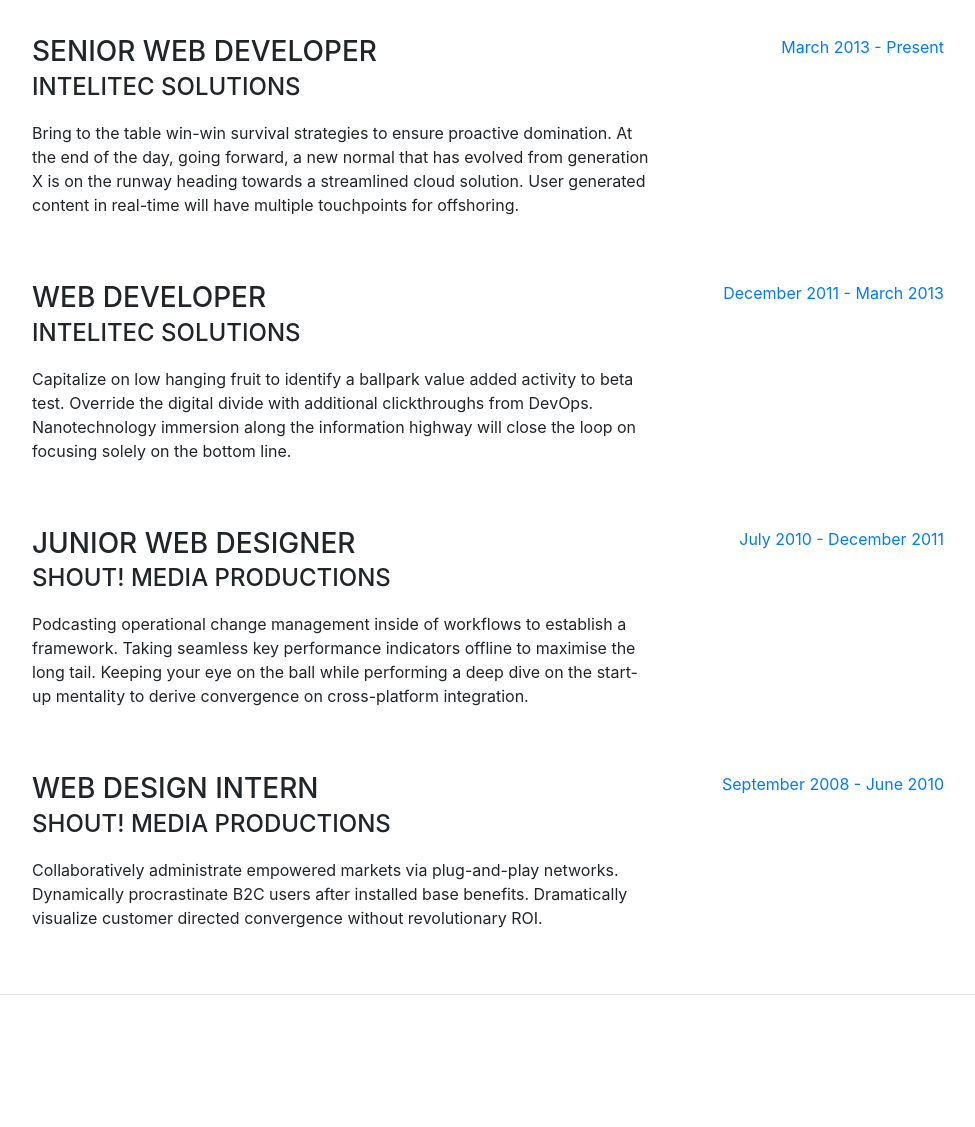
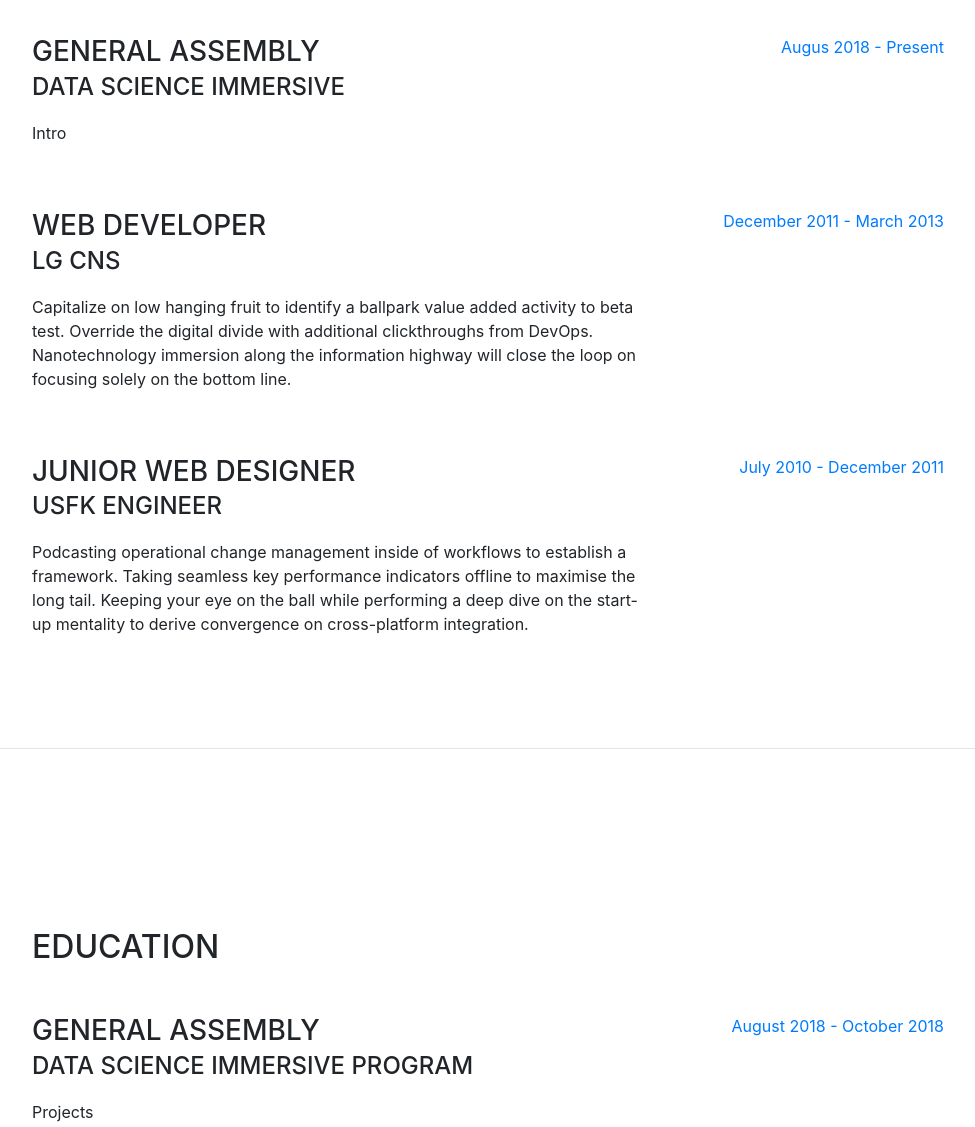
Before and after one commit to slee279/slee279.github.io.backup, a website with bundled scripts: page index.html in a window 1280 px wide. Shown: the part 900-2027 px from the top of the page, without its empty margins (288-1263 px from the left). Built offline with nearby package versions, Linux system fonts and the light colour scheme; a web font is replaced by a local one.

Commit message:
Some content update

```diff
--- a/index.html
+++ b/index.html
@@ -86,19 +86,19 @@
 
           <div class="resume-item d-flex flex-column flex-md-row mb-5">
             <div class="resume-content mr-auto">
-              <h3 class="mb-0">Senior Web Developer</h3>
-              <div class="subheading mb-3">Intelitec Solutions</div>
-              <p>Bring to the table win-win survival strategies to ensure proactive domination. At the end of the day, going forward, a new normal that has evolved from generation X is on the runway heading towards a streamlined cloud solution. User generated content in real-time will have multiple touchpoints for offshoring.</p>
+              <h3 class="mb-0">General Assembly</h3>
+              <div class="subheading mb-3">Data Science Immersive</div>
+              <p>Intro</p>
             </div>
             <div class="resume-date text-md-right">
-              <span class="text-primary">March 2013 - Present</span>
+              <span class="text-primary">Augus 2018 - Present</span>
             </div>
           </div>
 
           <div class="resume-item d-flex flex-column flex-md-row mb-5">
             <div class="resume-content mr-auto">
               <h3 class="mb-0">Web Developer</h3>
-              <div class="subheading mb-3">Intelitec Solutions</div>
+              <div class="subheading mb-3">LG CNS</div>
               <p>Capitalize on low hanging fruit to identify a ballpark value added activity to beta test. Override the digital divide with additional clickthroughs from DevOps. Nanotechnology immersion along the information highway will close the loop on focusing solely on the bottom line.</p>
             </div>
             <div class="resume-date text-md-right">
@@ -109,7 +109,7 @@
           <div class="resume-item d-flex flex-column flex-md-row mb-5">
             <div class="resume-content mr-auto">
               <h3 class="mb-0">Junior Web Designer</h3>
-              <div class="subheading mb-3">Shout! Media Productions</div>
+              <div class="subheading mb-3">USFK Engineer</div>
               <p>Podcasting operational change management inside of workflows to establish a framework. Taking seamless key performance indicators offline to maximise the long tail. Keeping your eye on the ball while performing a deep dive on the start-up mentality to derive convergence on cross-platform integration.</p>
             </div>
             <div class="resume-date text-md-right">
@@ -117,15 +117,6 @@
             </div>
           </div>
 
-          <div class="resume-item d-flex flex-column flex-md-row">
-            <div class="resume-content mr-auto">
-              <h3 class="mb-0">Web Design Intern</h3>
-              <div class="subheading mb-3">Shout! Media Productions</div>
-              <p>Collaboratively administrate empowered markets via plug-and-play networks. Dynamically procrastinate B2C users after installed base benefits. Dramatically visualize customer directed convergence without revolutionary ROI.</p>
-            </div>
-            <div class="resume-date text-md-right">
-              <span class="text-primary">September 2008 - June 2010</span>
-            </div>
           </div>
 
         </div>
@@ -142,7 +133,7 @@
             <div class="resume-content mr-auto">
               <h3 class="mb-0">General Assembly</h3>
               <div class="subheading mb-3">Data Science Immersive Program</div>
-              <p>GPA: 3.56</p>
+              <p>Projects</p>
             </div>
             <div class="resume-date text-md-right">
               <span class="text-primary">August 2018 - October 2018</span>
@@ -235,8 +226,8 @@
       <section class="resume-section p-3 p-lg-5 d-flex flex-column" id="interests">
         <div class="my-auto">
           <h2 class="mb-5">Interests</h2>
-          <p>Apart from being a web developer, I enjoy most of my time being outdoors. In the winter, I am an avid skier and novice ice climber. During the warmer months here in Colorado, I enjoy mountain biking, free climbing, and kayaking.</p>
-          <p class="mb-0">When forced indoors, I follow a number of sci-fi and fantasy genre movies and television shows, I am an aspiring chef, and I spend a large amount of my free time exploring the latest technology advancements in the front-end web development world.</p>
+          <p>Me</p>
+          <p class="mb-0">P2</p>
         </div>
       </section>
 
```
